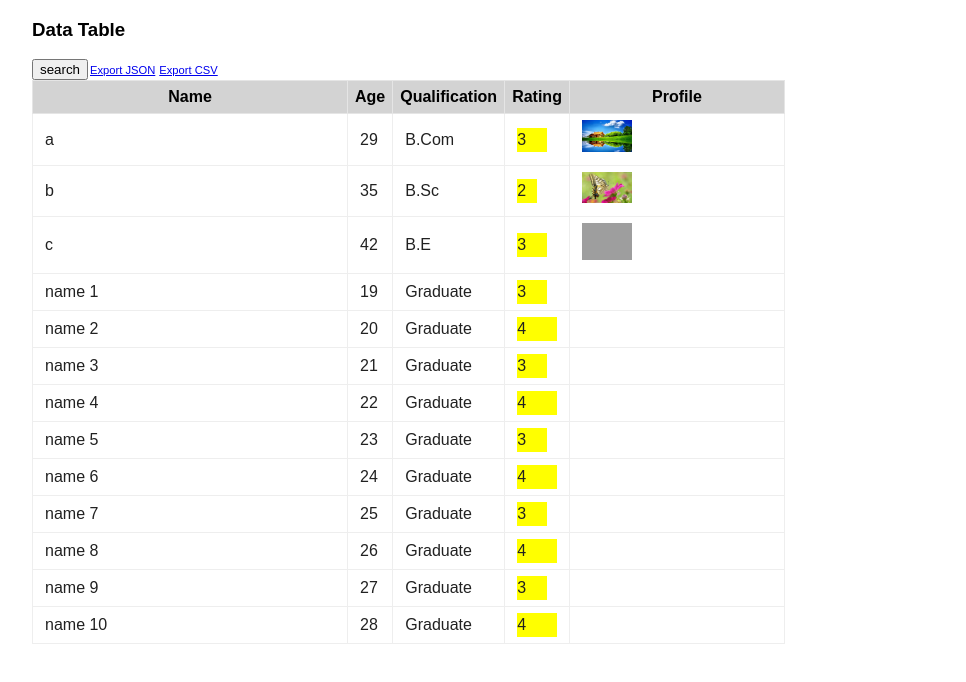
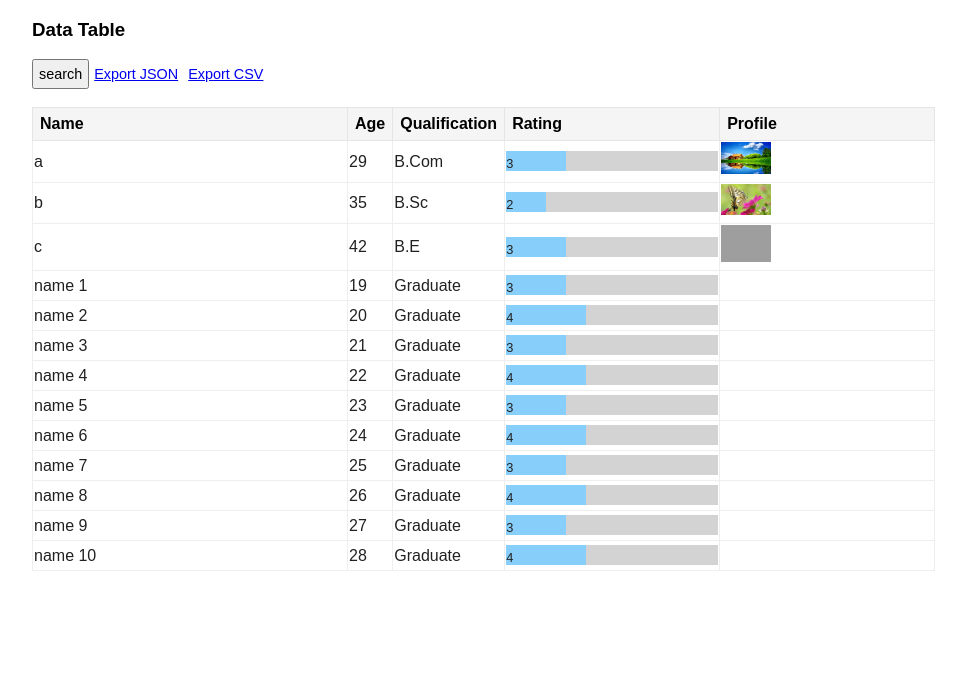
Before and after one commit to rajeshpillai/react-datatable, a React (Create React App) app: page / in a window 1280 px wide. Shown: the top 682 px of the page, without its empty margins (0-966 px from the left). Built offline with nearby package versions, Linux system fonts and the light colour scheme; grey boxes are pictures that could not be loaded.

Commit message:
CSS changes

```diff
--- a/src/App.js
+++ b/src/App.js
@@ -12,12 +12,14 @@ export default class App extends React.Component {
         {title:"Name",accessor: "name", width: 300, index: 0},
         {title:"Age",accessor: "age",index: 1},
         {title:"Qualification",accessor: "qualification",index:2},
-        {title:"Rating",accessor: "rating",index:3, cell: row => (
-          <div style={{
-              backgroundColor: "yellow",
-              width: row * 10 + "px"
-          }}>
-            {row}
+        {title:"Rating",accessor: "rating",index:3,width: 200, cell: row => (
+          <div  className="rating">
+            <div style={{
+              backgroundColor: "lightskyblue",
+              height: "20px",
+              width: (row/5) * 100  + "px",
+              margin: "3px 0 4px 0"
+           }}>{row}</div>
           </div>
         )},
         {title:"Profile",accessor:"profile", width: 200, index:4,cell:{
--- a/src/components/DataTable/DataTable.js
+++ b/src/components/DataTable/DataTable.js
@@ -132,22 +132,6 @@ export default  class DataTable extends React.Component {
         }
         this._log.push(JSON.parse(JSON.stringify(newState)));
         this.setState(newState);
-    }
-
-    replay = () => {
-        console.log("replaying...", this._log);
-        if (this._log.length === 0) {
-            console.warn("No state to replay yet");
-            return;
-        }
-        var idx = -1;
-        var interval = setInterval (() => {
-            idx++;
-            if (idx === this._log.length -1) {
-                clearInterval(interval);
-            }
-            this.setState(this._log[idx]);
-        }, 1000);
     }
 
     download = (e, format) => {
@@ -316,12 +300,6 @@ export default  class DataTable extends React.Component {
 
 
     componentDidMount() {
-        document.onkeydown = (e) => {
-            if (e.altKey && e.shiftKey && e.which === 82) { // ALT+SHIFT+R(eplay)
-             this.replay();
-            }
-        }
-
         document.addEventListener("mousemove", function (e) {
             if (th) {
                 th.style.width = startOffset + e.pageX + "px";
@@ -336,6 +314,7 @@ export default  class DataTable extends React.Component {
         return (
             <div>
              {this.renderToolbar()}
+             <br/>
              {this.renderTable()}
             </div>
         )
--- a/src/components/DataTable/datatable.css
+++ b/src/components/DataTable/datatable.css
@@ -1,9 +1,10 @@
 .toolbar {
 
 }
-.toolbar > a {
-  padding: 2px;
-  font-size: 0.7em;
+
+.toolbar a, .toolbar button {
+  font-size: 0.9em;
+  padding: 5px;
 }
 
 .data-table {
@@ -11,24 +12,21 @@
 }
 
 .data-table th {
-  background-color: lightgray;
+  background-color:whitesmoke;
   padding: 7px;
   position: relative;
   border: 1px solid #e5e5e5;
   box-shadow: inset 0 0 0 0 transparent;
+  text-align: left;
 }
 
 .data-table td {
   border: 1px solid #eee;
   line-height: 24px;
-  padding: 6px 6px 6px 12px;
   color: #212121;
   vertical-align: middle;
 }
 
-.col-container {
-
-}
 .col-resizer {
   position: absolute;
   width: 20px;
@@ -40,3 +38,9 @@
   bottom: 0;
   user-select: none;
 }
+
+.rating {
+  background-color: lightgray;
+  font-size: 0.8em;
+  line-height: 2em;
+}
```
